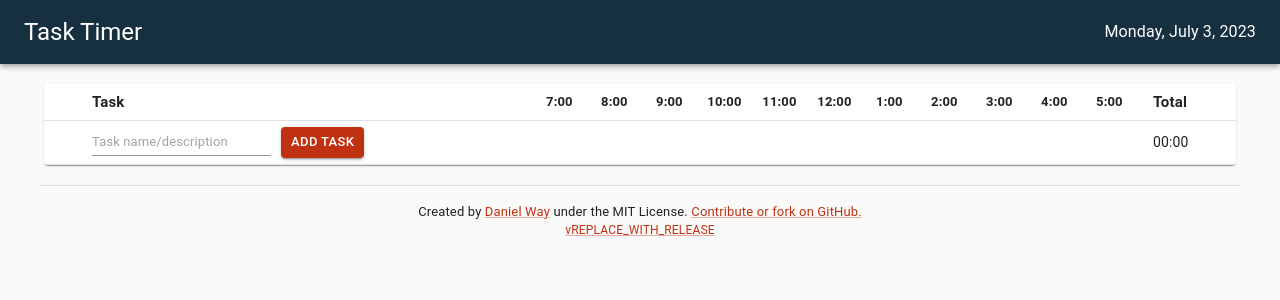
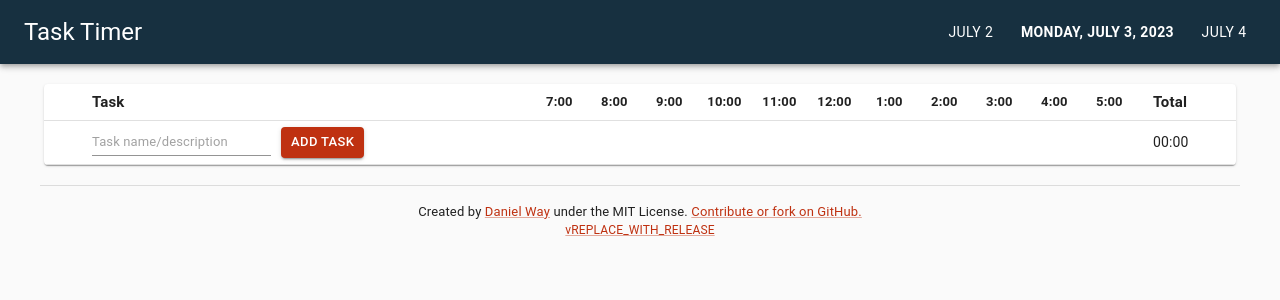
Before and after one commit to danielway/task-timer, a React (Create React App) app: page / in a window 1280 px wide. Shown: the top 300 px of the page. Built offline with nearby package versions, Linux system fonts and the light colour scheme.

Commit message:
Display neighboring dates

```diff
--- a/src/app/slice.ts
+++ b/src/app/slice.ts
@@ -19,10 +19,17 @@ export interface Day {
 }
 
 interface TaskState {
+  currentDate: number;
   days: Day[];
 }
 
-const initialState: TaskState = { days: [] };
+const today = new Date();
+today.setHours(0, 0, 0, 0);
+
+const initialState: TaskState = {
+  currentDate: today.getTime(),
+  days: [{ date: today.getTime(), tasks: [], times: [] }],
+};
 
 export const taskSlice = createSlice({
   name: "task",
@@ -123,6 +130,19 @@ export const {
   removeTime,
 } = taskSlice.actions;
 
+export const selectDates = (state: RootState) => {
+  const currentDate = new Date(state.tasks.currentDate);
+  currentDate.setHours(0, 0, 0, 0);
+
+  const previousDate = new Date(currentDate);
+  previousDate.setDate(previousDate.getDate() - 1);
+
+  const nextDate = new Date(currentDate);
+  nextDate.setDate(nextDate.getDate() + 1);
+
+  return [previousDate.getTime(), currentDate.getTime(), nextDate.getTime()];
+};
+
 export const selectTasks = (state: RootState, date: number) =>
   state.tasks.days.find((day) => day.date === date)!.tasks;
 export const selectTimes = (state: RootState, date: number) =>
--- a/src/components/layout/Header.tsx
+++ b/src/components/layout/Header.tsx
@@ -1,4 +1,6 @@
-import { AppBar, Toolbar, Typography } from "@mui/material";
+import { AppBar, Box, Button, Toolbar, Typography } from "@mui/material";
+import { useAppSelector } from "../../app/hooks";
+import { selectDates } from "../../app/slice";
 
 const dateOptions: Intl.DateTimeFormatOptions = {
   weekday: "long",
@@ -7,15 +9,37 @@ const dateOptions: Intl.DateTimeFormatOptions = {
   day: "numeric",
 };
 
-export const Header = () => (
+const otherDateOptions: Intl.DateTimeFormatOptions = {
+  month: "long",
+  day: "numeric",
+};
+
+export const Header = () => {
+  const dates = useAppSelector(selectDates);
+  return (
     <AppBar position="static">
       <Toolbar>
         <Typography variant="h5" sx={{ flexGrow: 1 }}>
           Task Timer
         </Typography>
-      <Typography>
-        {new Date().toLocaleDateString("en-US", dateOptions)}
-      </Typography>
+        <Box sx={{ display: { xs: "none", sm: "block" } }}>
+          {dates.map((date, index) => (
+            <Button
+              key={date}
+              sx={{
+                marginLeft: "10px",
+                color: "#fff",
+                fontWeight: index === 1 ? "bold" : "normal",
+              }}
+            >
+              {new Date(date).toLocaleDateString(
+                "en-US",
+                index === 1 ? dateOptions : otherDateOptions
+              )}
+            </Button>
+          ))}
+        </Box>
       </Toolbar>
     </AppBar>
   );
+};
```
Lines whose indentation alone changed are shown as unchanged.
